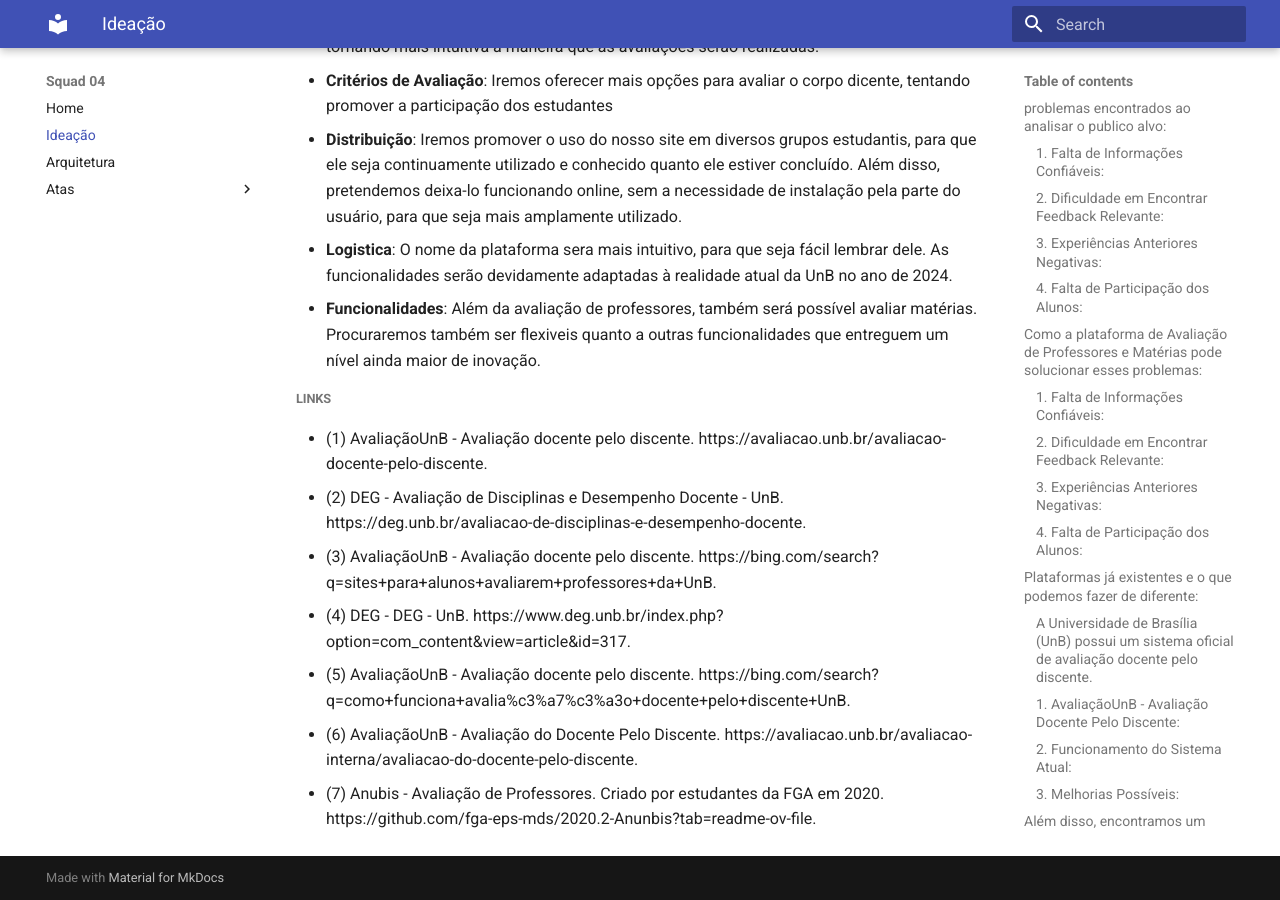
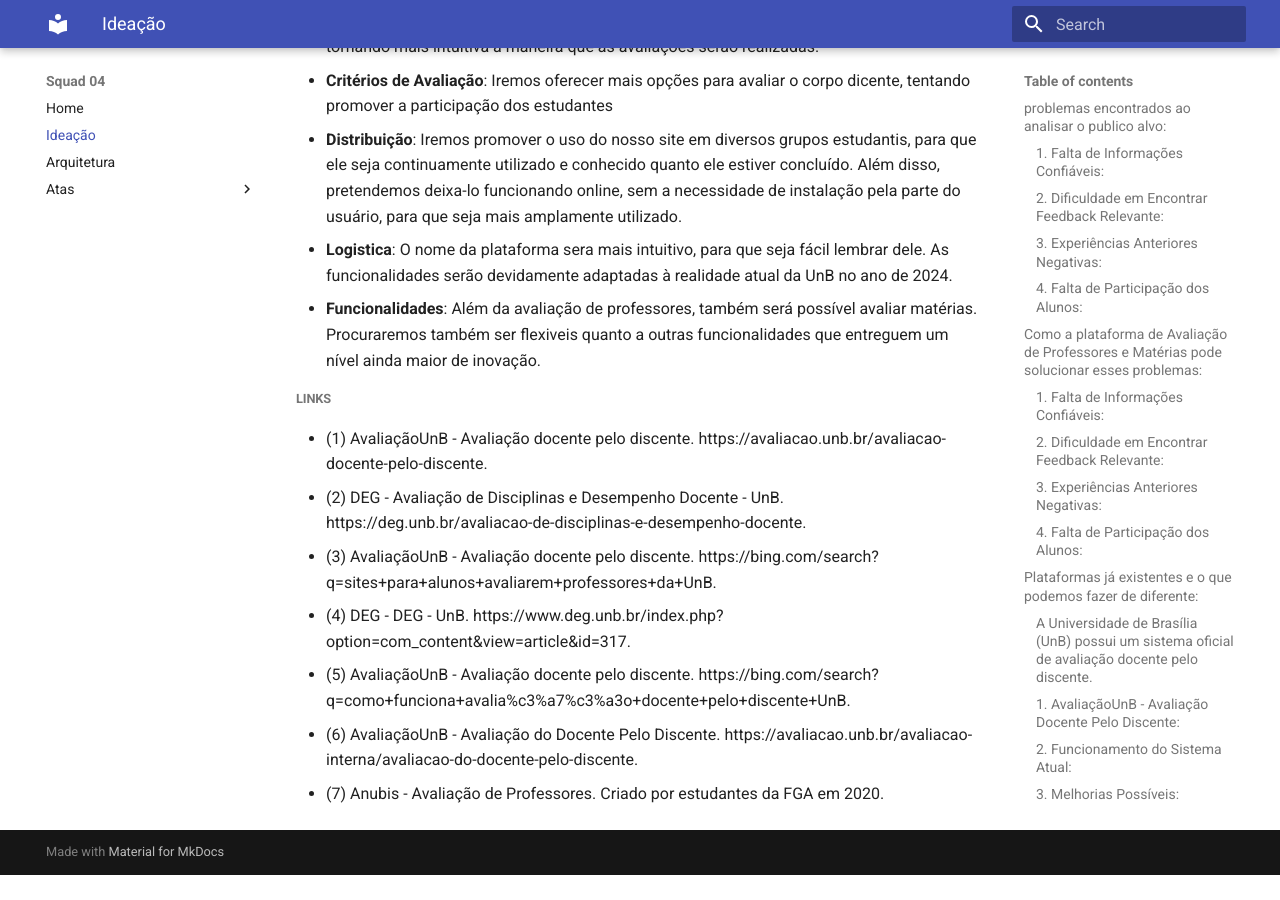
Before and after one commit to unb-mds/2024-1-squad04, an MkDocs documentation site: the page built from docs/ideacao.md, in a window 1280 px wide and 900 px high, scrolled down 2976 px. Built offline with MkDocs 1.6.1 and Material for MkDocs 9.7.7, drawn with Linux system fonts in a browser that asks for light colours; after the commit the page ends 3851 px from its top, so only the background shows below that; some of the changed lines change nothing that is shown.

Commit message:
correção de erros

```diff
--- a/docs/ideacao.md
+++ b/docs/ideacao.md
@@ -70,4 +70,4 @@
   - (4) DEG - DEG - UnB. https://www.deg.unb.br/index.php?option=com_content&view=article&id=317.
   - (5) AvaliaçãoUnB - Avaliação docente pelo discente. https://bing.com/search?q=como+funciona+avalia%c3%a7%c3%a3o+docente+pelo+discente+UnB.
   - (6) AvaliaçãoUnB - Avaliação do Docente Pelo Discente. https://avaliacao.unb.br/avaliacao-interna/avaliacao-do-docente-pelo-discente.
-  - (7) Anubis - Avaliação de Professores. Criado por estudantes da FGA em 2020. https://github.com/fga-eps-mds/2020.2-Anunbis?tab=readme-ov-file.
+  - (7) Anubis - Avaliação de Professores. Criado por estudantes da FGA em 2020.
```
